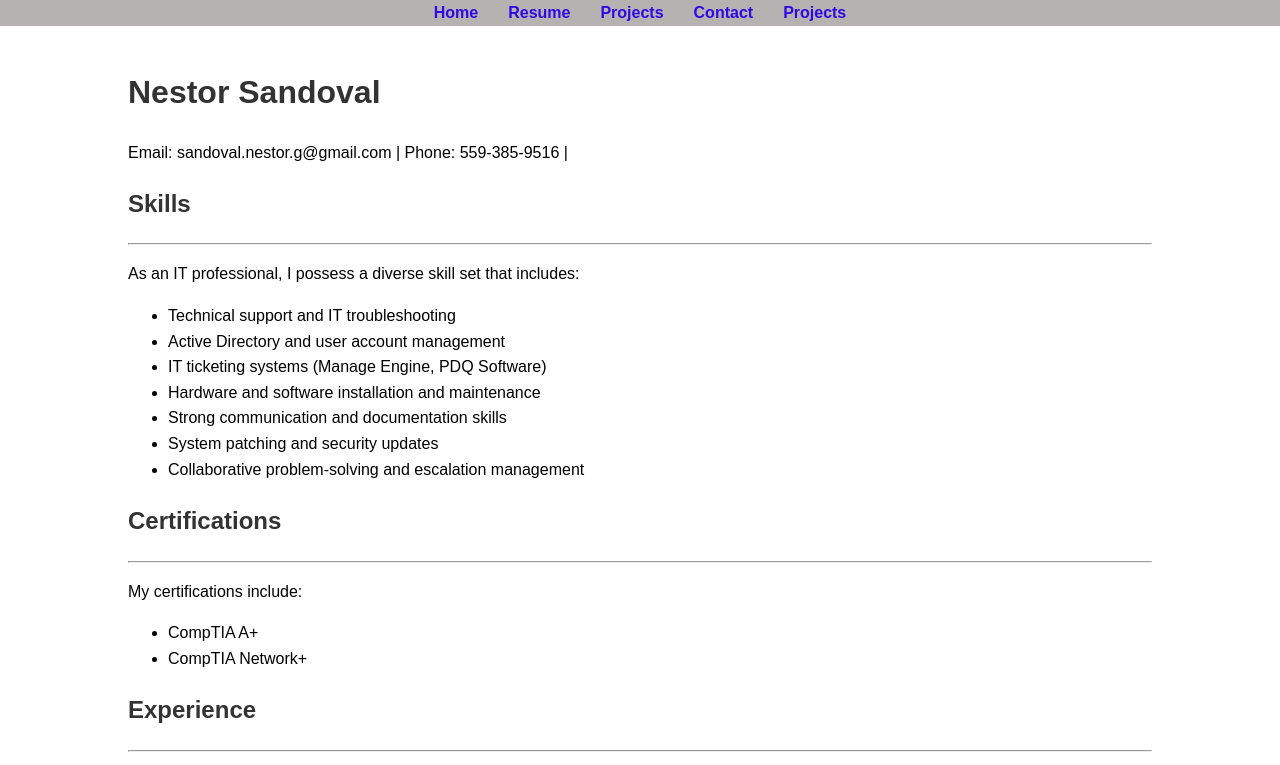
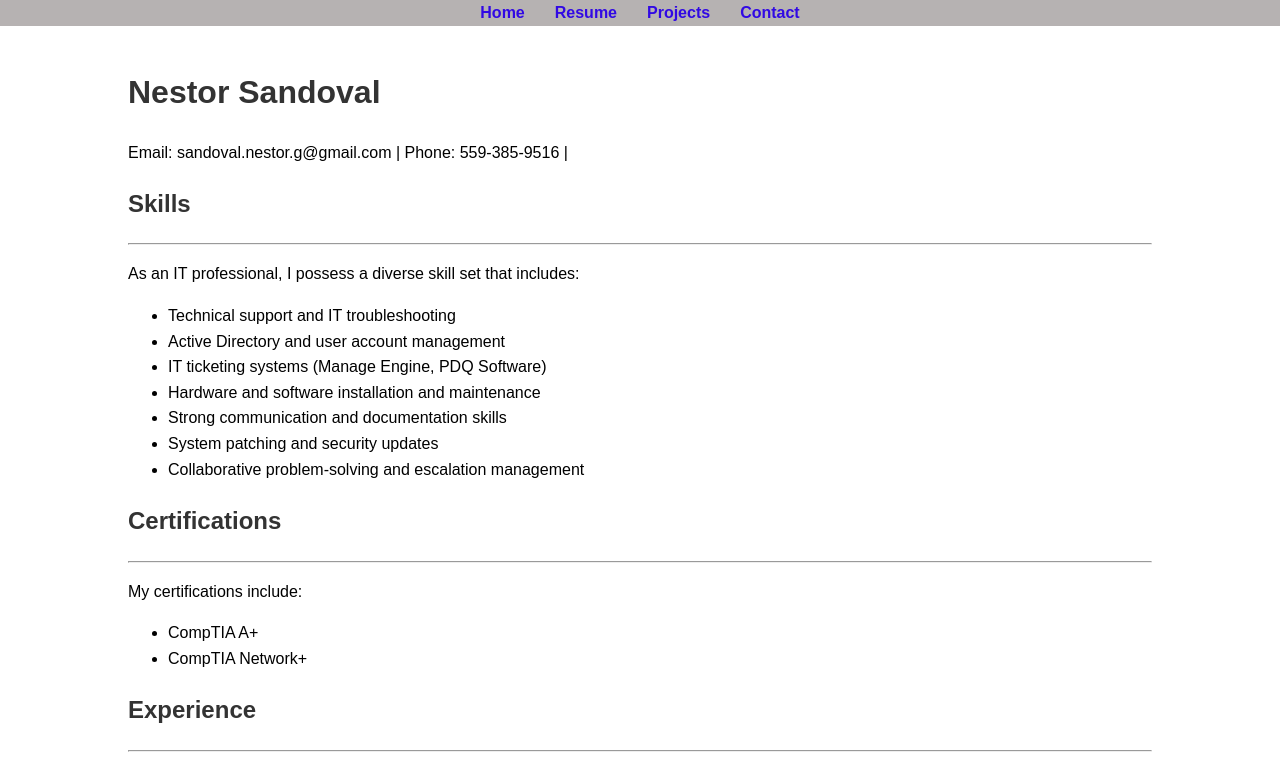
Before and after one commit to nesand/html-portfolio, a website: page Resume.html in a window 1280 px wide. Shown: the top 765 px of the page. Drawn offline with Linux system fonts and the light colour scheme.

Commit message:
corrected nav

```diff
--- a/Resume.html
+++ b/Resume.html
@@ -32,7 +32,6 @@
                 <li><a href="./Resume.html">Resume</a></li>
                 <li><a href="Projects.html">Projects</a></li>
                 <li><a href="./Contact.html">Contact</a></li>
-                <li><a href="./Projects.html">Projects</a></li>
             </ul>
         </nav>
 </head>
```
Also changed, not shown: index.html (+0 -1 lines).
